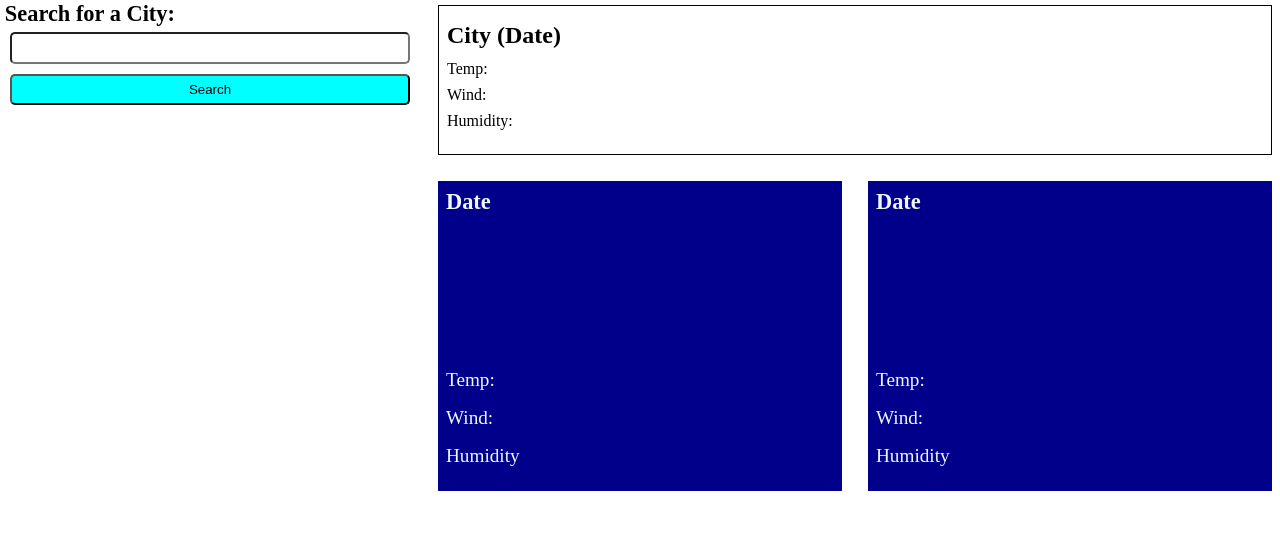
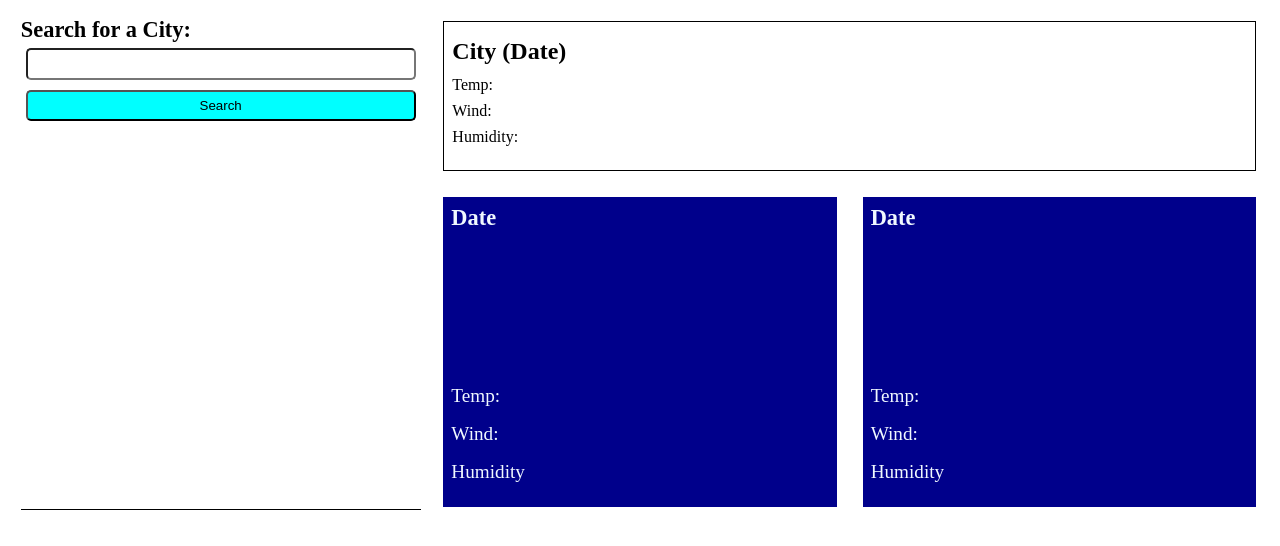
Before and after one commit to Soulful0/Challenge-6, a plain HTML site: page index.html in a window 1280 px wide. Shown: the part 66-612 px from the top of the page. Drawn offline with Linux system fonts and the light colour scheme.

Commit message:
bug fixes with design

```diff
--- a/assets/css/style.css
+++ b/assets/css/style.css
@@ -14,6 +14,10 @@ h1 {
   padding: 0.8rem;
 }
 
+.easy-margin {
+  margin: 1rem;
+}
+
 .grid-wrapper {
   display: grid;
   grid-template-columns: repeat(3, 1fr);
@@ -23,6 +27,7 @@ h1 {
 
 .search {
   margin: 0.3rem;
+  border-bottom: 1px solid black;
 
   grid-row-start: 1;
   grid-row-end: 3;
--- a/index.html
+++ b/index.html
@@ -11,7 +11,7 @@
     <header>
       <h1>Weather Dashboard</h1>
     </header>
-    <div class="grid-wrapper">
+    <div class="grid-wrapper easy-margin">
       <aside class="search">
         <h3 class="search-h3">Search for a City:</h3>
         <label for="search" class="label-style"></label>
```
